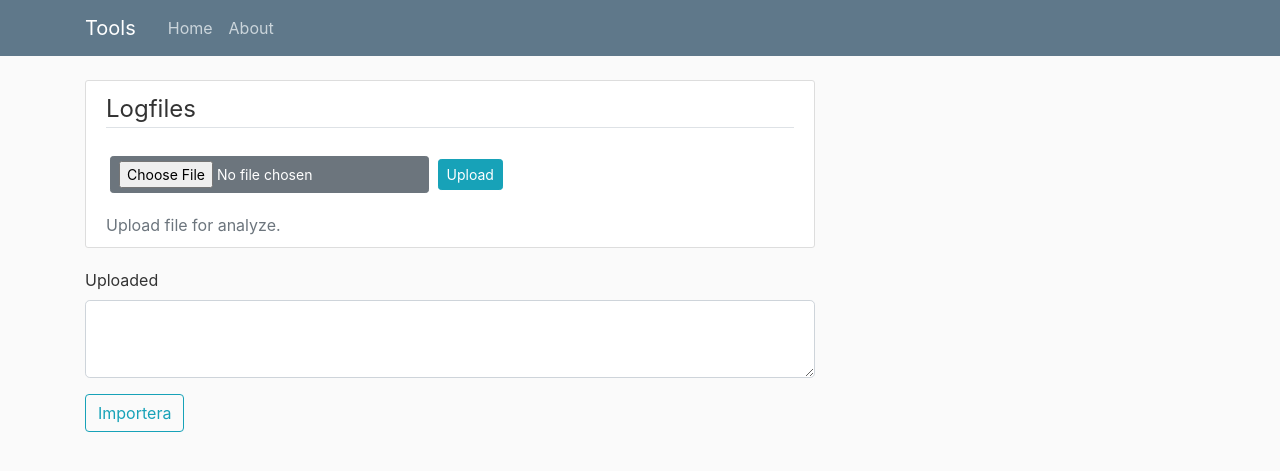
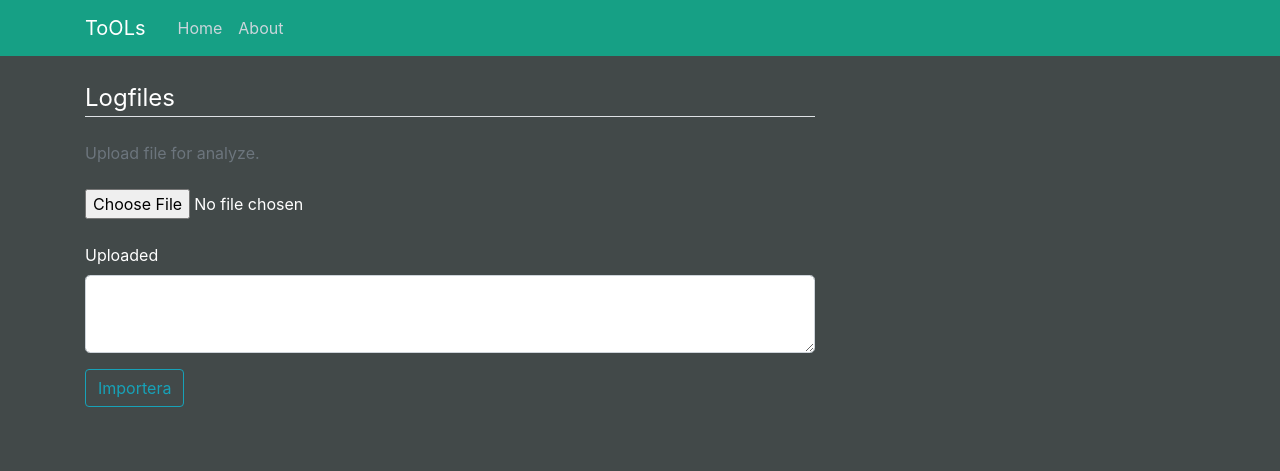
Before and after one commit to Majkelkej/FlaskTools, a Flask app: page / in a window 1280 px wide. Shown: the top 471 px of the page. Run offline with Flask 2, Linux system fonts and the light colour scheme; some libraries are stand-ins or nearby versions.

Commit message:
Layout change

```diff
--- a/flasktools/static/main.css
+++ b/flasktools/static/main.css
@@ -1,15 +1,27 @@
 body {
-  background: #fafafa;
-  color: #333333;
+  background: #424949;
+  color: #ffffff;
   margin-top: 5rem;
 }
 
 h1, h2, h3, h4, h5, h6 {
-  color: #444444;
+  color: #ffffff;
+}
+
+.bg-orange {
+  background-color: #FF5733;
+}
+
+.bg-green {
+  background-color: #16A085;
 }
 
 .bg-steel {
-  background-color: #5f788a;
+  background-color: #444444;
+}
+
+.nav.navbar-nav.navbar-right {
+    color: #444444;
 }
 
 .site-header .navbar-nav .nav-link {
@@ -17,7 +29,7 @@ h1, h2, h3, h4, h5, h6 {
 }
 
 .site-header .navbar-nav .nav-link:hover {
-  color: #ffffff;
+  color: #424949;
 }
 
 .site-header .navbar-nav .nav-link.active {
@@ -33,11 +45,11 @@ h1, h2, h3, h4, h5, h6 {
 }
 
 .article-title {
-  color: #444444;
+  color: #333333;
 }
 
 a.article-title:hover {
-  color: #428bca;
+  color: #1f788a;
   text-decoration: none;
 }
 
@@ -58,7 +70,7 @@ a.article-title:hover {
 }
 
 .article-metadata a:hover {
-  color: #333;
+  color: #5efa23;
   text-decoration: none;
 }
 
--- a/flasktools/templates/home.html
+++ b/flasktools/templates/home.html
@@ -1,28 +1,20 @@
 {% extends "layout.html" %}
 {% block content %}
-  <div class="content-section">
+
     <form method="POST" enctype=multipart/form-data>
       {{ form.hidden_tag() }}
-      <fieldset class="form-group">
+
+
         <legend class="border-bottom mb-4">Logfiles</legend>
-            <input class="btn btn-secondary btn-sm m-1" type=file name=file>
-            <input class="btn btn-info btn-sm" type=submit value=Upload>
-      </fieldset>
+							<a class="text-muted">Upload file for analyze.</a></br></br>
+							<input type=file name=file>
 
-    <a class="text-muted">Upload file for analyze.</a></br>
-  </div>
+			    </br></br>
+
         <div class="form-group">
           {{ form.uploaded.label(class="form-control-label") }}
-          {% if form.uploaded.errors %}
-            {{ form.uploaded(class="form-control form-control-lg is-invalid") }}
-            <div class="invalid-feedback">
-              {% for error in form.uploaded.errors %}
-                <span>{{ error }}</span>
-              {% endfor %}
-	{% else %}
-		{{ form.uploaded(class="form-control form-control-lg")  }}
+									{{ form.uploaded(class="form-control form-control-lg")  }}
             </div>
-          {% endif %}
 	  <div class="form-group">
 		  {{ form.submit(class="btn btn-outline-info")  }}
 	</div>
--- a/flasktools/templates/layout.html
+++ b/flasktools/templates/layout.html
@@ -18,9 +18,9 @@
 </head>
 <body>
     <header class="site-header">
-      <nav class="navbar navbar-expand-md navbar-dark bg-steel fixed-top">
+      <nav class="navbar navbar-expand-md navbar-dark bg-green fixed-top">
         <div class="container">
-          <a class="navbar-brand mr-4" href="/">Tools</a>
+          <a class="navbar-brand mr-4" href="/">ToOLs</a>
           <button class="navbar-toggler" type="button" data-toggle="collapse" data-target="#navbarToggle" aria-controls="navbarToggle" aria-expanded="false" aria-label="Toggle navigation">
             <span class="navbar-toggler-icon"></span>
           </button>
```
